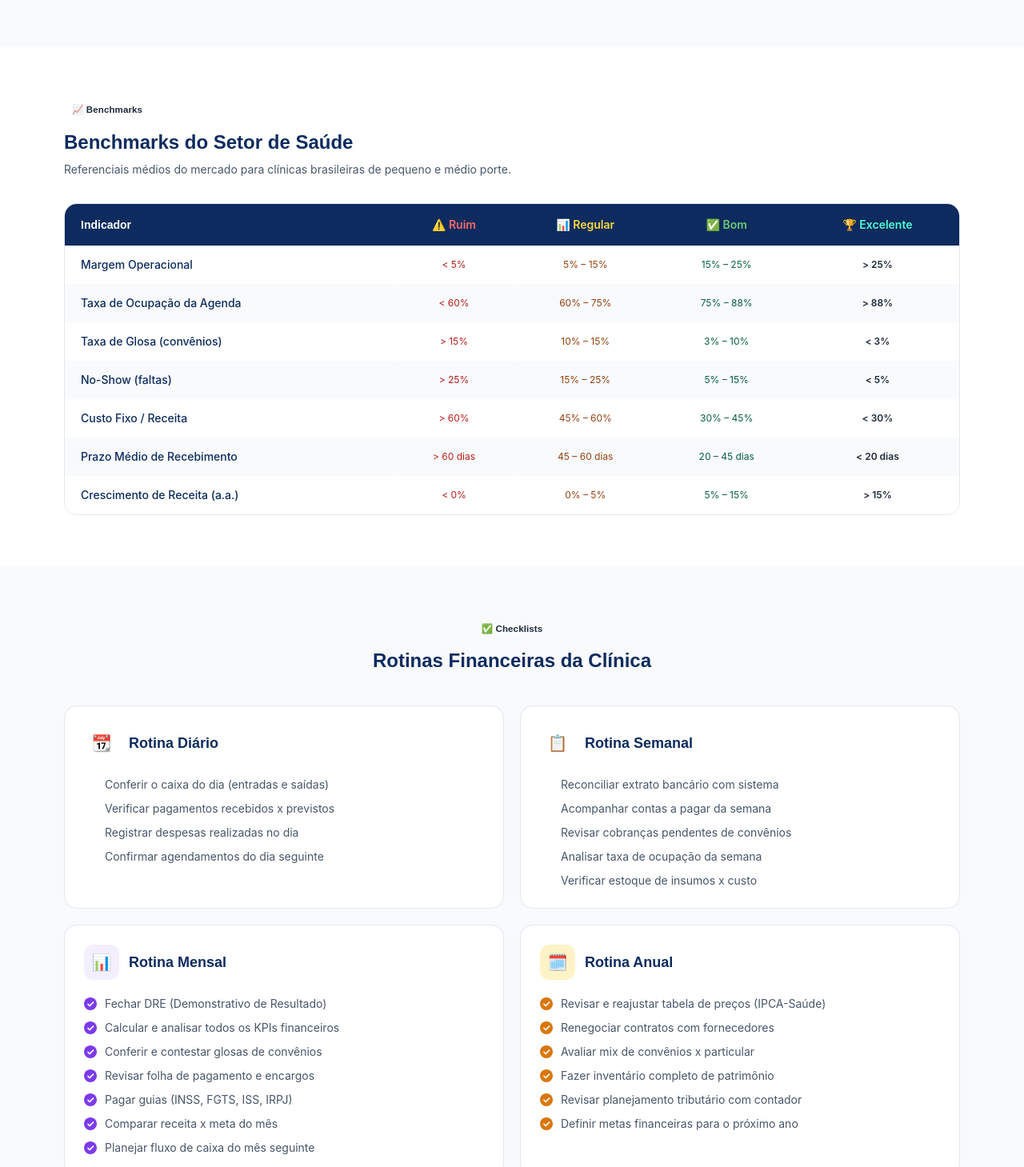
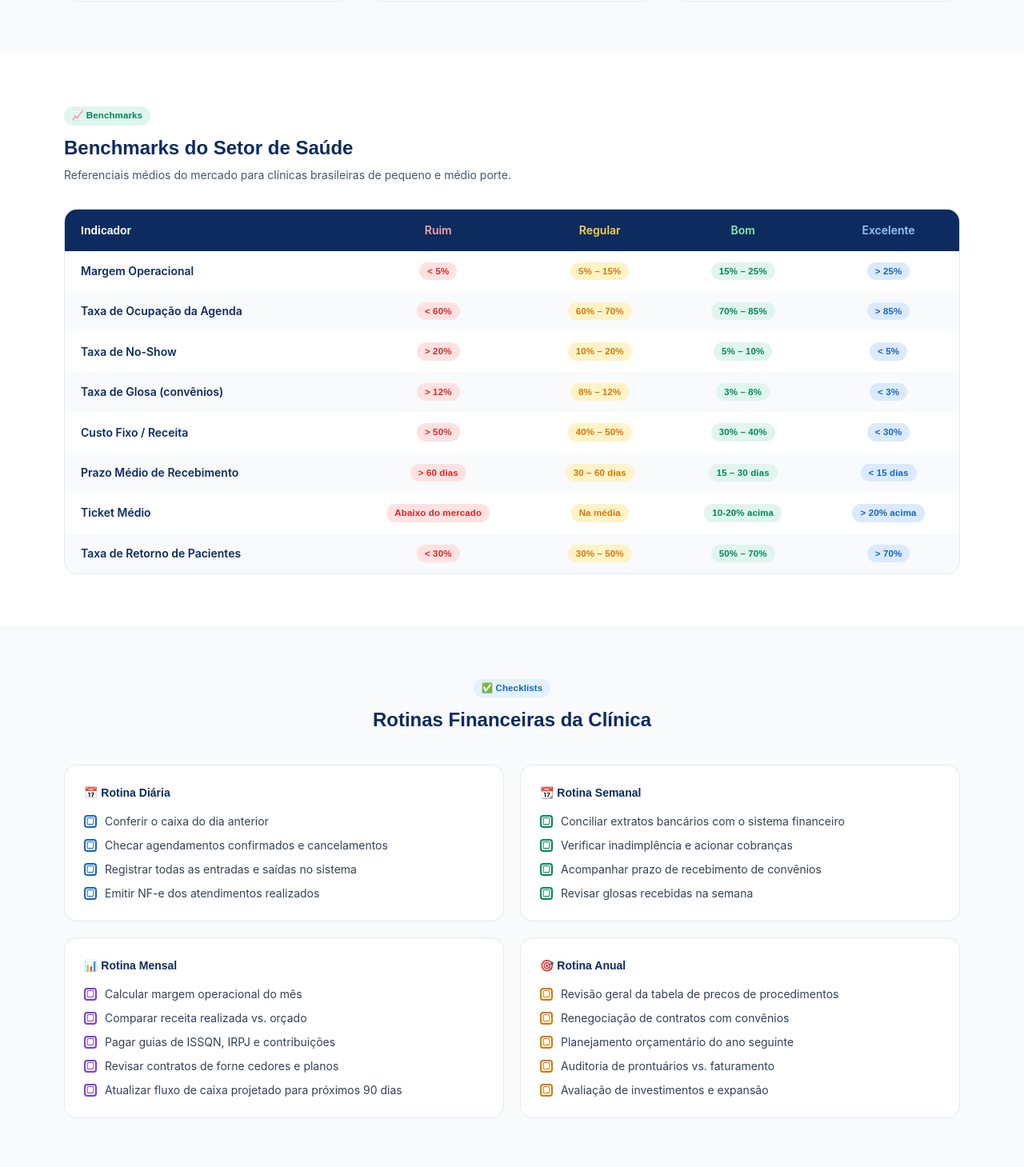
Before and after one commit to adrianois/Blog-NexusMed, a Next.js app in the folder blog-nexusmed/: page /gestao-financeira in a window 1280 px wide. Shown: the part 1341-2800 px from the top of the page at 80% size. Built offline with nearby package versions, Linux system fonts and the light colour scheme.

Commit message:
fix: corrige vars CSS inexistentes na página Gestão Financeira (Hero, KpiCards, ChecklistCard, IndicadoresTable, page)

```diff
--- a/blog-nexusmed/app/gestao-financeira/page.tsx
+++ b/blog-nexusmed/app/gestao-financeira/page.tsx
@@ -23,7 +23,7 @@ export default function GestaoFinanceiraPage() {
       <section className="py-16" style={{ background: 'var(--nexus-gray-50)' }}>
         <div className="max-w-6xl mx-auto px-4">
           <div className="text-center mb-10">
-            <span className="nexus-tag" style={{ background: 'var(--nexus-blue-light)', color: 'var(--nexus-blue)' }}>📊 Indicadores</span>
+            <span className="nexus-tag" style={{ background: '#E3F2FD', color: '#1565C0' }}>📊 Indicadores</span>
             <h2 className="text-2xl font-bold mt-3" style={{ color: 'var(--nexus-navy)', fontFamily: 'Poppins, sans-serif' }}>
               KPIs Financeiros Essenciais para Clínicas
             </h2>
@@ -39,7 +39,7 @@ export default function GestaoFinanceiraPage() {
       <section className="py-16 bg-white">
         <div className="max-w-6xl mx-auto px-4">
           <div className="mb-8">
-            <span className="nexus-tag" style={{ background: 'var(--nexus-green-light)', color: 'var(--nexus-green)' }}>📈 Benchmarks</span>
+            <span className="nexus-tag" style={{ background: '#E0F5EE', color: '#00875A' }}>📈 Benchmarks</span>
             <h2 className="text-2xl font-bold mt-3" style={{ color: 'var(--nexus-navy)', fontFamily: 'Poppins, sans-serif' }}>
               Benchmarks do Setor de Saúde
             </h2>
@@ -55,7 +55,7 @@ export default function GestaoFinanceiraPage() {
       <section className="py-16" style={{ background: 'var(--nexus-gray-50)' }}>
         <div className="max-w-6xl mx-auto px-4">
           <div className="text-center mb-10">
-            <span className="nexus-tag" style={{ background: 'var(--nexus-blue-light)', color: 'var(--nexus-blue)' }}>✅ Checklists</span>
+            <span className="nexus-tag" style={{ background: '#E3F2FD', color: '#1565C0' }}>✅ Checklists</span>
             <h2 className="text-2xl font-bold mt-3" style={{ color: 'var(--nexus-navy)', fontFamily: 'Poppins, sans-serif' }}>
               Rotinas Financeiras da Clínica
             </h2>
@@ -66,10 +66,10 @@ export default function GestaoFinanceiraPage() {
 
       {/* Artigos */}
       {posts.length > 0 && (
-        <section className="py-16 bg-white">
+        <section id="artigos" className="py-16 bg-white">
           <div className="max-w-6xl mx-auto px-4">
             <div className="mb-8">
-              <span className="nexus-tag" style={{ background: 'var(--nexus-blue-light)', color: 'var(--nexus-blue)' }}>📝 Artigos</span>
+              <span className="nexus-tag" style={{ background: '#E3F2FD', color: '#1565C0' }}>📝 Artigos</span>
               <h2 className="text-2xl font-bold mt-3" style={{ color: 'var(--nexus-navy)', fontFamily: 'Poppins, sans-serif' }}>
                 Artigos sobre Gestão Financeira
               </h2>
@@ -94,12 +94,10 @@ export default function GestaoFinanceiraPage() {
             O NexusMed integra faturamento, fluxo de caixa, controle de convênios e relatórios financeiros em um único painel. Experimente grátis por 14 dias.
           </p>
           <div className="flex flex-wrap justify-center gap-3">
-            <a href="https://nexusmed.com.br" target="_blank" rel="noopener noreferrer" className="nexus-btn-primary" style={{ background: 'var(--nexus-green)' }}>
+            <a href="https://nexusmed.com.br" target="_blank" rel="noopener noreferrer" className="nexus-btn-primary" style={{ background: '#1565C0' }}>
               Experimentar Grátis
             </a>
-            <Link href="/blog" className="nexus-btn-outline">
-              Ver Todos os Artigos
-            </Link>
+            <Link href="/blog" className="nexus-btn-outline">Ver Todos os Artigos</Link>
           </div>
         </div>
       </section>
--- a/blog-nexusmed/components/gestao-financeira/ChecklistCard.tsx
+++ b/blog-nexusmed/components/gestao-financeira/ChecklistCard.tsx
@@ -1,56 +1,48 @@
 const CHECKLISTS = [
   {
-    periodo: 'Diário',
-    icon: '📆',
-    color: 'var(--nexus-blue)',
-    bg: 'var(--nexus-blue-light)',
-    items: [
-      'Conferir o caixa do dia (entradas e saídas)',
-      'Verificar pagamentos recebidos x previstos',
-      'Registrar despesas realizadas no dia',
-      'Confirmar agendamentos do dia seguinte',
+    titulo: '📅 Rotina Diária',
+    cor: '#1565C0',
+    bg: '#E3F2FD',
+    itens: [
+      'Conferir o caixa do dia anterior',
+      'Checar agendamentos confirmados e cancelamentos',
+      'Registrar todas as entradas e saídas no sistema',
+      'Emitir NF-e dos atendimentos realizados',
     ],
   },
   {
-    periodo: 'Semanal',
-    icon: '📋',
-    color: 'var(--nexus-green)',
-    bg: 'var(--nexus-green-light)',
-    items: [
-      'Reconciliar extrato bancário com sistema',
-      'Acompanhar contas a pagar da semana',
-      'Revisar cobranças pendentes de convênios',
-      'Analisar taxa de ocupação da semana',
-      'Verificar estoque de insumos x custo',
+    titulo: '📆 Rotina Semanal',
+    cor: '#00875A',
+    bg: '#E0F5EE',
+    itens: [
+      'Conciliar extratos bancários com o sistema financeiro',
+      'Verificar inadimplência e acionar cobranças',
+      'Acompanhar prazo de recebimento de convênios',
+      'Revisar glosas recebidas na semana',
     ],
   },
   {
-    periodo: 'Mensal',
-    icon: '📊',
-    color: '#7C3AED',
-    bg: '#F3EFFE',
-    items: [
-      'Fechar DRE (Demonstrativo de Resultado)',
-      'Calcular e analisar todos os KPIs financeiros',
-      'Conferir e contestar glosas de convênios',
-      'Revisar folha de pagamento e encargos',
-      'Pagar guias (INSS, FGTS, ISS, IRPJ)',
-      'Comparar receita x meta do mês',
-      'Planejar fluxo de caixa do mês seguinte',
+    titulo: '📊 Rotina Mensal',
+    cor: '#7C3AED',
+    bg: '#EDE9FE',
+    itens: [
+      'Calcular margem operacional do mês',
+      'Comparar receita realizada vs. orçado',
+      'Pagar guias de ISSQN, IRPJ e contribuições',
+      'Revisar contratos de forne cedores e planos',
+      'Atualizar fluxo de caixa projetado para próximos 90 dias',
     ],
   },
   {
-    periodo: 'Anual',
-    icon: '🗓️',
-    color: '#D97706',
+    titulo: '🎯 Rotina Anual',
+    cor: '#D97706',
     bg: '#FEF3C7',
-    items: [
-      'Revisar e reajustar tabela de preços (IPCA-Saúde)',
-      'Renegociar contratos com fornecedores',
-      'Avaliar mix de convênios x particular',
-      'Fazer inventário completo de patrimônio',
-      'Revisar planejamento tributário com contador',
-      'Definir metas financeiras para o próximo ano',
+    itens: [
+      'Revisão geral da tabela de precos de procedimentos',
+      'Renegociação de contratos com convênios',
+      'Planejamento orçamentário do ano seguinte',
+      'Auditoria de prontuários vs. faturamento',
+      'Avaliação de investimentos e expansão',
     ],
   },
 ];
@@ -58,20 +50,18 @@ const CHECKLISTS = [
 export default function ChecklistCard() {
   return (
     <div className="grid grid-cols-1 md:grid-cols-2 gap-5">
-      {CHECKLISTS.map((list) => (
-        <div key={list.periodo} className="nexus-card p-6">
-          <div className="flex items-center gap-3 mb-5">
-            <div className="w-11 h-11 rounded-xl flex items-center justify-center text-xl" style={{ background: list.bg }}>
-              {list.icon}
-            </div>
-            <h3 className="font-bold text-lg" style={{ color: 'var(--nexus-navy)', fontFamily: 'Poppins, sans-serif' }}>
-              Rotina {list.periodo}
-            </h3>
-          </div>
+      {CHECKLISTS.map((c) => (
+        <div key={c.titulo} className="nexus-card p-6">
+          <h3 className="font-bold text-sm mb-4" style={{ color: 'var(--nexus-navy)', fontFamily: 'Poppins, sans-serif' }}>{c.titulo}</h3>
           <ul className="space-y-2.5">
-            {list.items.map((item) => (
-              <li key={item} className="flex items-start gap-2.5 text-sm" style={{ color: 'var(--nexus-gray-600)', fontFamily: 'Inter, sans-serif' }}>
-                <span className="mt-0.5 w-4 h-4 rounded-full flex-shrink-0 flex items-center justify-center text-xs text-white font-bold" style={{ background: list.color }}>✓</span>
+            {c.itens.map((item) => (
+              <li key={item} className="flex items-start gap-2.5 text-sm" style={{ color: 'var(--nexus-gray-700)', fontFamily: 'Inter, sans-serif' }}>
+                <span
+                  className="mt-0.5 w-4 h-4 rounded flex-shrink-0 flex items-center justify-center text-xs border-2"
+                  style={{ borderColor: c.cor, color: c.cor }}
+                >
+                  ▢
+                </span>
                 {item}
               </li>
             ))}
--- a/blog-nexusmed/components/gestao-financeira/IndicadoresTable.tsx
+++ b/blog-nexusmed/components/gestao-financeira/IndicadoresTable.tsx
@@ -1,34 +1,50 @@
 const INDICADORES = [
   { indicador: 'Margem Operacional', ruim: '< 5%', regular: '5% – 15%', bom: '15% – 25%', excelente: '> 25%' },
-  { indicador: 'Taxa de Ocupação da Agenda', ruim: '< 60%', regular: '60% – 75%', bom: '75% – 88%', excelente: '> 88%' },
-  { indicador: 'Taxa de Glosa (convênios)', ruim: '> 15%', regular: '10% – 15%', bom: '3% – 10%', excelente: '< 3%' },
-  { indicador: 'No-Show (faltas)', ruim: '> 25%', regular: '15% – 25%', bom: '5% – 15%', excelente: '< 5%' },
-  { indicador: 'Custo Fixo / Receita', ruim: '> 60%', regular: '45% – 60%', bom: '30% – 45%', excelente: '< 30%' },
-  { indicador: 'Prazo Médio de Recebimento', ruim: '> 60 dias', regular: '45 – 60 dias', bom: '20 – 45 dias', excelente: '< 20 dias' },
-  { indicador: 'Crescimento de Receita (a.a.)', ruim: '< 0%', regular: '0% – 5%', bom: '5% – 15%', excelente: '> 15%' },
+  { indicador: 'Taxa de Ocupação da Agenda', ruim: '< 60%', regular: '60% – 70%', bom: '70% – 85%', excelente: '> 85%' },
+  { indicador: 'Taxa de No-Show', ruim: '> 20%', regular: '10% – 20%', bom: '5% – 10%', excelente: '< 5%' },
+  { indicador: 'Taxa de Glosa (convênios)', ruim: '> 12%', regular: '8% – 12%', bom: '3% – 8%', excelente: '< 3%' },
+  { indicador: 'Custo Fixo / Receita', ruim: '> 50%', regular: '40% – 50%', bom: '30% – 40%', excelente: '< 30%' },
+  { indicador: 'Prazo Médio de Recebimento', ruim: '> 60 dias', regular: '30 – 60 dias', bom: '15 – 30 dias', excelente: '< 15 dias' },
+  { indicador: 'Ticket Médio', ruim: 'Abaixo do mercado', regular: 'Na média', bom: '10-20% acima', excelente: '> 20% acima' },
+  { indicador: 'Taxa de Retorno de Pacientes', ruim: '< 30%', regular: '30% – 50%', bom: '50% – 70%', excelente: '> 70%' },
 ];
+
+const CORES = {
+  ruim:      { bg: '#FEE2E2', text: '#DC2626' },
+  regular:   { bg: '#FEF3C7', text: '#D97706' },
+  bom:       { bg: '#E0F5EE', text: '#00875A' },
+  excelente: { bg: '#DBEAFE', text: '#1565C0' },
+};
 
 export default function IndicadoresTable() {
   return (
     <div className="overflow-x-auto rounded-2xl border" style={{ borderColor: 'var(--nexus-gray-200)' }}>
       <table className="w-full text-sm" style={{ fontFamily: 'Inter, sans-serif' }}>
         <thead>
-          <tr style={{ background: 'var(--nexus-navy)', color: 'white' }}>
-            <th className="text-left px-5 py-4 font-semibold text-sm" style={{ fontFamily: 'Poppins, sans-serif' }}>Indicador</th>
-            <th className="text-center px-4 py-4 font-semibold text-sm" style={{ color: '#FF6B6B' }}>⚠️ Ruim</th>
-            <th className="text-center px-4 py-4 font-semibold text-sm" style={{ color: '#FFD93D' }}>📊 Regular</th>
-            <th className="text-center px-4 py-4 font-semibold text-sm" style={{ color: '#6BCB77' }}>✅ Bom</th>
-            <th className="text-center px-4 py-4 font-semibold text-sm" style={{ color: '#4DFFD2' }}>🏆 Excelente</th>
+          <tr style={{ background: 'var(--nexus-navy)' }}>
+            <th className="text-left px-5 py-4 text-sm font-semibold text-white" style={{ fontFamily: 'Poppins, sans-serif' }}>Indicador</th>
+            <th className="text-center px-4 py-4 text-sm font-semibold" style={{ color: '#FCA5A5' }}>Ruim</th>
+            <th className="text-center px-4 py-4 text-sm font-semibold" style={{ color: '#FCD34D' }}>Regular</th>
+            <th className="text-center px-4 py-4 text-sm font-semibold" style={{ color: '#86EFAC' }}>Bom</th>
+            <th className="text-center px-4 py-4 text-sm font-semibold" style={{ color: '#93C5FD' }}>Excelente</th>
           </tr>
         </thead>
         <tbody>
           {INDICADORES.map((row, i) => (
             <tr key={row.indicador} style={{ background: i % 2 === 0 ? 'white' : 'var(--nexus-gray-50)' }}>
-              <td className="px-5 py-3.5 font-medium" style={{ color: 'var(--nexus-navy)' }}>{row.indicador}</td>
-              <td className="px-4 py-3.5 text-center text-xs rounded" style={{ color: '#B91C1C' }}>{row.ruim}</td>
-              <td className="px-4 py-3.5 text-center text-xs" style={{ color: '#92400E' }}>{row.regular}</td>
-              <td className="px-4 py-3.5 text-center text-xs" style={{ color: '#065F46' }}>{row.bom}</td>
-              <td className="px-4 py-3.5 text-center text-xs font-semibold" style={{ color: 'var(--nexus-green-dark)' }}>{row.excelente}</td>
+              <td className="px-5 py-3.5 font-semibold" style={{ color: 'var(--nexus-navy)' }}>{row.indicador}</td>
+              <td className="px-4 py-3.5 text-center">
+                <span className="nexus-tag" style={{ background: CORES.ruim.bg, color: CORES.ruim.text }}>{row.ruim}</span>
+              </td>
+              <td className="px-4 py-3.5 text-center">
+                <span className="nexus-tag" style={{ background: CORES.regular.bg, color: CORES.regular.text }}>{row.regular}</span>
+              </td>
+              <td className="px-4 py-3.5 text-center">
+                <span className="nexus-tag" style={{ background: CORES.bom.bg, color: CORES.bom.text }}>{row.bom}</span>
+              </td>
+              <td className="px-4 py-3.5 text-center">
+                <span className="nexus-tag" style={{ background: CORES.excelente.bg, color: CORES.excelente.text }}>{row.excelente}</span>
+              </td>
             </tr>
           ))}
         </tbody>
--- a/blog-nexusmed/components/gestao-financeira/KpiCards.tsx
+++ b/blog-nexusmed/components/gestao-financeira/KpiCards.tsx
@@ -6,8 +6,8 @@ const KPIS = [
     formula: 'Receita ÷ Nº de consultas',
     meta: 'Aumentar progressivamente',
     tip: 'Revise a precificação anualmente considerando inflação e IPCA-Saúde.',
-    color: 'var(--nexus-blue)',
-    bg: 'var(--nexus-blue-light)',
+    color: '#1565C0',
+    bg: '#E3F2FD',
   },
   {
     icon: '📊',
@@ -16,8 +16,8 @@ const KPIS = [
     formula: '(Lucro ÷ Receita) × 100',
     meta: 'Ideal: acima de 15%',
     tip: 'Clínicas bem geridas atingem margens entre 20% e 35%.',
-    color: 'var(--nexus-green)',
-    bg: 'var(--nexus-green-light)',
+    color: '#00875A',
+    bg: '#E0F5EE',
   },
   {
     icon: '🔄',
@@ -27,7 +27,7 @@ const KPIS = [
     meta: 'Ideal: acima de 80%',
     tip: 'Abaixo de 70% indica necessidade de revisar a captação ou agenda.',
     color: '#7C3AED',
-    bg: '#F3EFFE',
+    bg: '#EDE9FE',
   },
   {
     icon: '⚠️',
@@ -46,8 +46,8 @@ const KPIS = [
     formula: 'Ativo Circulante - Passivo Circulante',
     meta: 'Manter reserva de 3 meses de custos fixos',
     tip: 'Separe uma conta exclusiva para reserva de emergência da clínica.',
-    color: 'var(--nexus-blue-dark)',
-    bg: 'var(--nexus-blue-light)',
+    color: '#1565C0',
+    bg: '#E3F2FD',
   },
   {
     icon: '📅',
@@ -56,8 +56,8 @@ const KPIS = [
     formula: '(Contas a receber ÷ Receita mensal) × 30',
     meta: 'Ideal: abaixo de 30 dias',
     tip: 'Convênios costumam pagar em 30-60 dias. Negocie antecipação de recebíveis.',
-    color: 'var(--nexus-green-dark)',
-    bg: 'var(--nexus-green-light)',
+    color: '#00875A',
+    bg: '#E0F5EE',
   },
 ];
 
```
Also changed, not shown: blog-nexusmed/components/gestao-financeira/Hero.tsx (+17 -12 lines).
